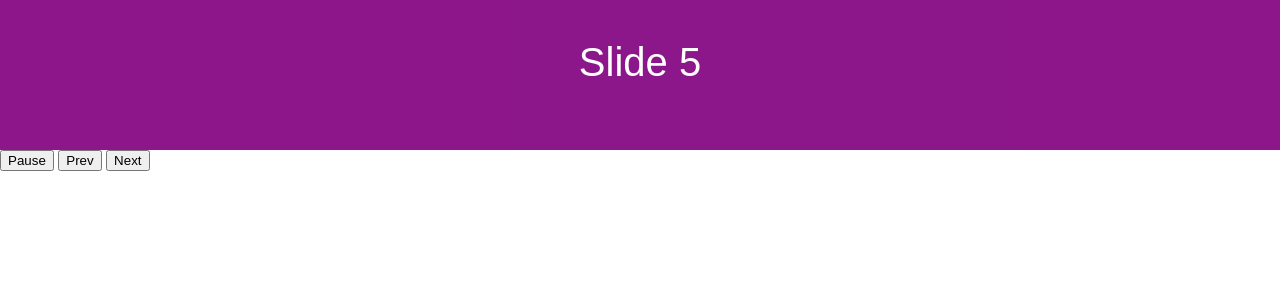
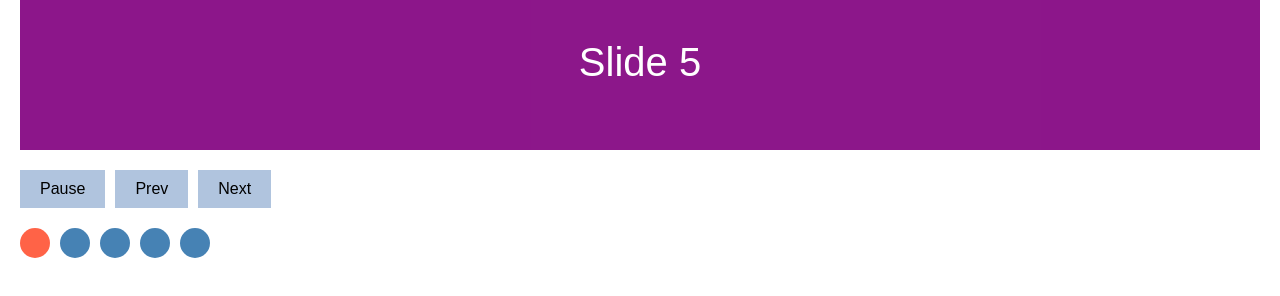
Before and after one commit to IvanBaliakhin/20220708__slide_JS, a plain HTML site: page index.html in a window 1280 px wide. Drawn offline with Linux system fonts and the light colour scheme.

Commit message:
завершили первую часть работы

```diff
--- a/assets/css/style.css
+++ b/assets/css/style.css
@@ -66,3 +66,45 @@ just for appearance; change whatever you want
 .slide:nth-of-type(5) {
   background: purple;
 }
+
+.container {
+  min-width: 992px;
+  padding: 0 20px;
+  margin: auto;
+}
+
+.slides {
+  margin-bottom: 20px;
+}
+
+.controls {
+  display: flex;
+  gap: 10px;
+  margin-bottom: 20px;
+}
+
+.control {
+  display: block;
+  padding: 10px 20px;
+  cursor: pointer;
+  user-select: none;
+  background-color: lightsteelblue;
+}
+
+.indicators {
+  display: flex;
+  gap: 10px;
+}
+
+.indicator {
+  width: 30px;
+  height: 30px;
+  border-radius: 15px;
+  background-color: steelblue;
+  cursor: pointer;
+  user-select: none;
+}
+
+.indicator.active {
+  background-color: tomato;
+}
--- a/assets/js/main.js
+++ b/assets/js/main.js
@@ -1,4 +1,8 @@
-const slides = document.querySelectorAll('.slide');
+(function () {
+  const container = document.querySelector('#carousel');
+  const slides = container.querySelectorAll('.slide');
+  const indicatorContainer = container.querySelector('.indicators');
+  const indicators = indicatorContainer.querySelectorAll('.indicator');
   const pauseBtn = document.querySelector('#pause');
   const prevBtn = document.querySelector('#prev');
   const nextBtn = document.querySelector('#next');
@@ -7,15 +11,22 @@ let currentSlide = 0;
   let isPlaying = true;
   let timerID = null;
   let interval = 1000;
+  let swipeStartX = null;
+  let swipeEndX = null;
 
   const SLIDES_LENGTH = slides.length;
+  const CODE_LEFT_ARROW = 'ArrowLeft';
+  const CODE_RIGHT_ARROW = 'ArrowRight';
+  const CODE_SPACE = 'Space';
 
   function gotoNth(n) {
     // current: slide active => slide
     slides[currentSlide].classList.toggle('active');
+    indicators[currentSlide].classList.toggle('active');
     currentSlide = (n + SLIDES_LENGTH) % SLIDES_LENGTH;
     // next:    slide => slide active
     slides[currentSlide].classList.toggle('active');
+    indicators[currentSlide].classList.toggle('active');
   }
 
   function gotoPrev() {
@@ -50,10 +61,48 @@ function next() {
     pause();
   }
 
+  function indicate(e) {
+    const target = e.target;
 
+    if (target && target.classList.contains('indicator')) {
+      gotoNth(+target.getAttribute('data-slide-to'));
+      pause();
+    }
+  }
 
+  function pressKey(e) {
+    if (e.code === CODE_LEFT_ARROW) prev();
+    if (e.code === CODE_RIGHT_ARROW) next();
+    if (e.code === CODE_SPACE) pausePlay();
+  }
+
+  function swipeStart(e) {
+    swipeStartX = e.changedTouches[0].pageX;
+  }
+
+  function swipeEnd(e) {
+    swipeEndX = e.changedTouches[0].pageX;
+
+    swipeStartX - swipeEndX < -100 && prev();
+    swipeStartX - swipeEndX > 100 && next();
+  }
+
+  function initListeners() {
     pauseBtn.addEventListener('click', pausePlay);
     prevBtn.addEventListener('click', prev);
     nextBtn.addEventListener('click', next);
+    indicatorContainer.addEventListener('click', indicate);
+    container.addEventListener('touchstart', swipeStart);
+    container.addEventListener('touchend', swipeEnd);
+    document.addEventListener('keydown', pressKey);
+  }
 
+  function init() {
+    initListeners();
     timerID = setInterval(gotoNext, interval);
+  }
+
+  // точка входа
+  init();
+
+}());
--- a/index.html
+++ b/index.html
@@ -11,6 +11,10 @@
 
 <body>
 
+  <div class="container">
+    <div id="carousel" class="carousel">
+
+      <div id="slides-container" class="slides">
         <ul id="slides" class="slides">
           <li class="slide active">Slide 1</li>
           <li class="slide">Slide 2</li>
@@ -18,10 +22,24 @@
           <li class="slide">Slide 4</li>
           <li class="slide">Slide 5</li>
         </ul>
+      </div>
 
-  <button type="button" id="pause">Pause</button>
-  <button type="button" id="prev">Prev</button>
-  <button type="button" id="next">Next</button>
+      <div id="controls-container" class="controls">
+        <span class="control control-pause" id="pause">Pause</span>
+        <span class="control control-prev" id="prev">Prev</span>
+        <span class="control control-next" id="next">Next</span>
+      </div>
+
+      <div class="indicators">
+        <div class="indicator active" data-slide-to="0"></div>
+        <div class="indicator" data-slide-to="1"></div>
+        <div class="indicator" data-slide-to="2"></div>
+        <div class="indicator" data-slide-to="3"></div>
+        <div class="indicator" data-slide-to="4"></div>
+      </div>
+
+    </div>
+  </div>
 
   <script src="assets/js/main.js"></script>
 
```
Lines whose indentation alone changed are shown as unchanged.
